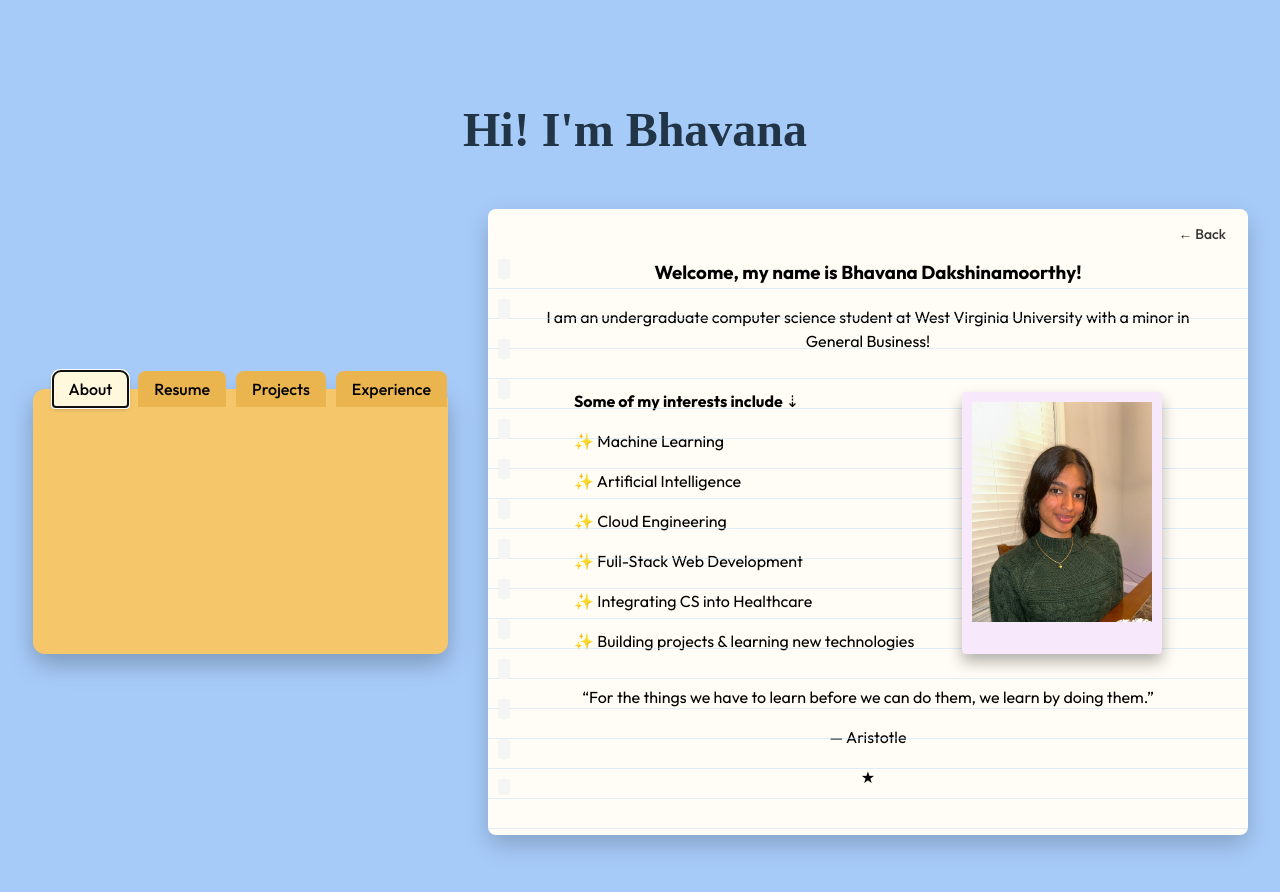
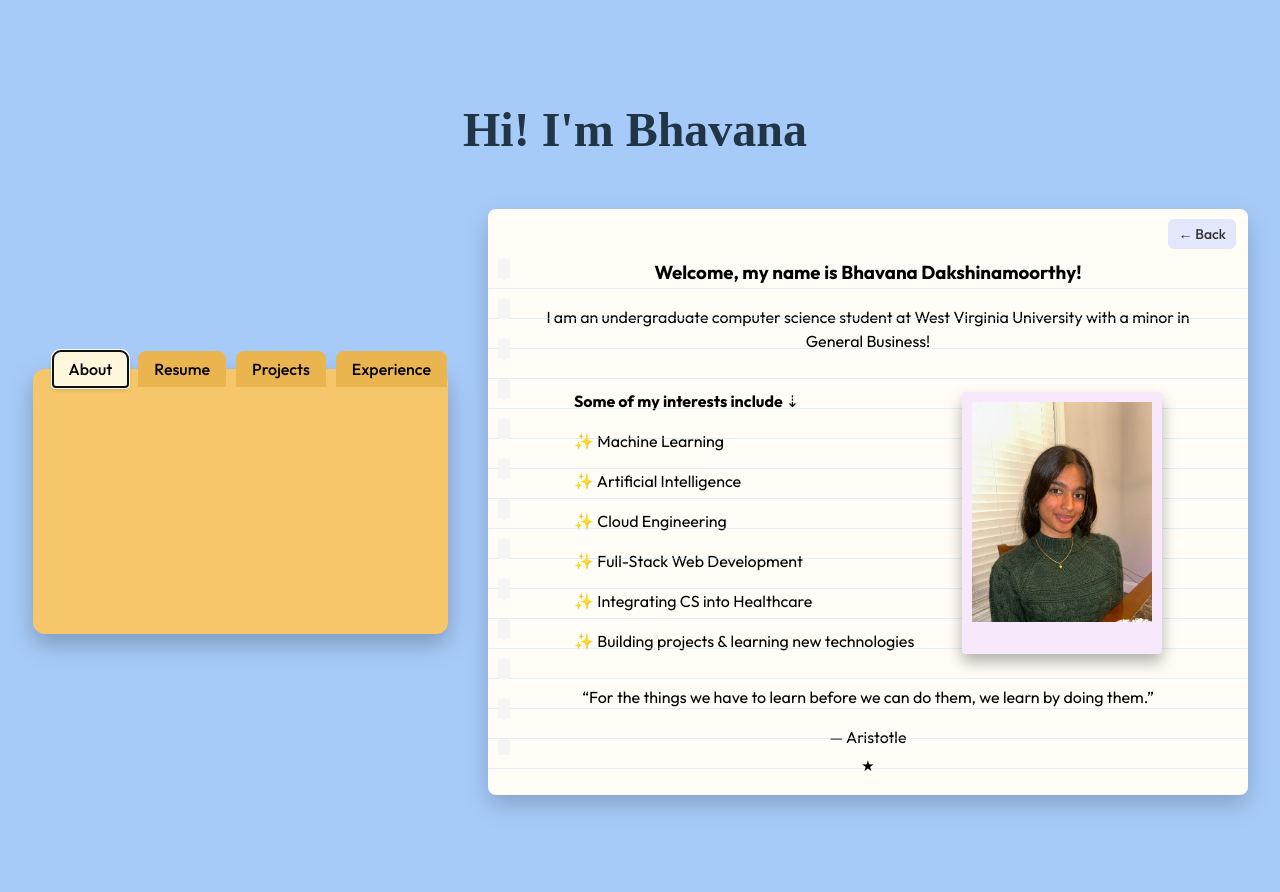
Before and after one commit to bhavana-pixel/portfolio, a React (Vite) app: page / in a window 1280 px wide. Both pictures are taken after a click on the button "About". Shown: the top 892 px of the page. Built offline with nearby package versions, Linux system fonts and the light colour scheme.

Commit message:
Fixed projects page.

```diff
--- a/src/Folder.css
+++ b/src/Folder.css
@@ -110,7 +110,7 @@
   top: 10px;
   right: 12px;
 
-  background: transparent;
+  background: #e2e7fc;
   border: none;
   font-size: 14px;
   font-weight: 500;
@@ -127,9 +127,10 @@
 }
 
 .back-button:hover {
-  background-color: #faedff;
+  background: #f3e3fa;
   color: #000;
-  transform: translateY(-1px);
+  transform: translateY(-3px);
+
 }
 
 .paperclip-wrapper {
@@ -274,6 +275,12 @@
   display:block;
 }
 
+.project-image3{
+  position: relative;
+  margin-left: 13%;
+
+}
+
 .project-image:hover, .github-logo:hover {
   transform: scale(1.03);
 }
@@ -305,19 +312,21 @@
   text-align:right;
 }
 
+
 .project-row {
   align-items: center;
   margin-bottom: 6%;
 }
 
+
 .project-text ul {
-  padding-left: 10px;
   margin: 0;
   list-style-position: inside;
+
 }
 
 .project-text li {
-  margin-bottom: 4px;
+  margin-bottom: 6px;
 }
 
 .github-logo-2 {
@@ -325,7 +334,7 @@
   height: 40px;
   transition: transform 0.2s;
   position:relative;
-  margin-bottom: 66%;
+  margin-bottom: 50%;
 }
 
 .github-logo-3{
@@ -333,6 +342,7 @@
   height: 40px;
   transition: transform 0.2s;
   position:relative;
+  margin-left: 100%;
 }
 
 
@@ -342,8 +352,15 @@
   margin-top: 7%;
 }
 
-.project-text3{
-  margin-top: 3%;
+.project-text p{
+  margin-top: 0;
+}
+
+.project-text ul,
+.project-text3 ul {
+  padding-left: 0;
+  margin-left: 0;
+  list-style-position: inside;
 }
 
 @keyframes photoFadeIn{
@@ -352,3 +369,25 @@
     transform: translateY(0) scale(1);
   }
 }
+
+.star-projects{
+  position: fixed;
+  bottom: 25px;
+  left: 50%;
+  font-size: 14px;
+  animation: starPulse 1.3s infinite ease-in-out;
+}
+
+.star-about{
+  left:50%;
+  top: 91%;
+  position: fixed;
+  font-size: 14px;
+  animation: starPulse 1.3s infinite ease-in-out;
+}
+
+@keyframes starPulse {
+  0% { transform: translateX(-50%) scale(1); }
+  50% { transform: translateX(-50%) scale(1.3); }
+  100% { transform: translateX(-50%) scale(1); }
+}
--- a/src/Folder.jsx
+++ b/src/Folder.jsx
@@ -72,7 +72,7 @@ export default function Folder() {
                     “For the things we have to learn before we can do them, we learn by doing them.”
                   </p>
                   <p className="author">— Aristotle</p>
-                  <p className="star"> ★</p>
+                  <p className="star-about"> ★ </p>
                 </div>
               </div>
             )}
@@ -172,7 +172,7 @@ export default function Folder() {
         <img
           src="/goodoledays.jpg"
           alt="Good Ole' Days project"
-          className="project-image"
+          className="project-image3"
         />
         <a
           href="https://github.com/steelhacks-2025-devs/main"
@@ -188,6 +188,7 @@ export default function Folder() {
         </a>
       </div>
     </div>
+    <p className="star-projects"> ★ </p>
   </div>
 )}
             {activeTab === "Experience" && <p>Internships and work experience here...</p>}
```
